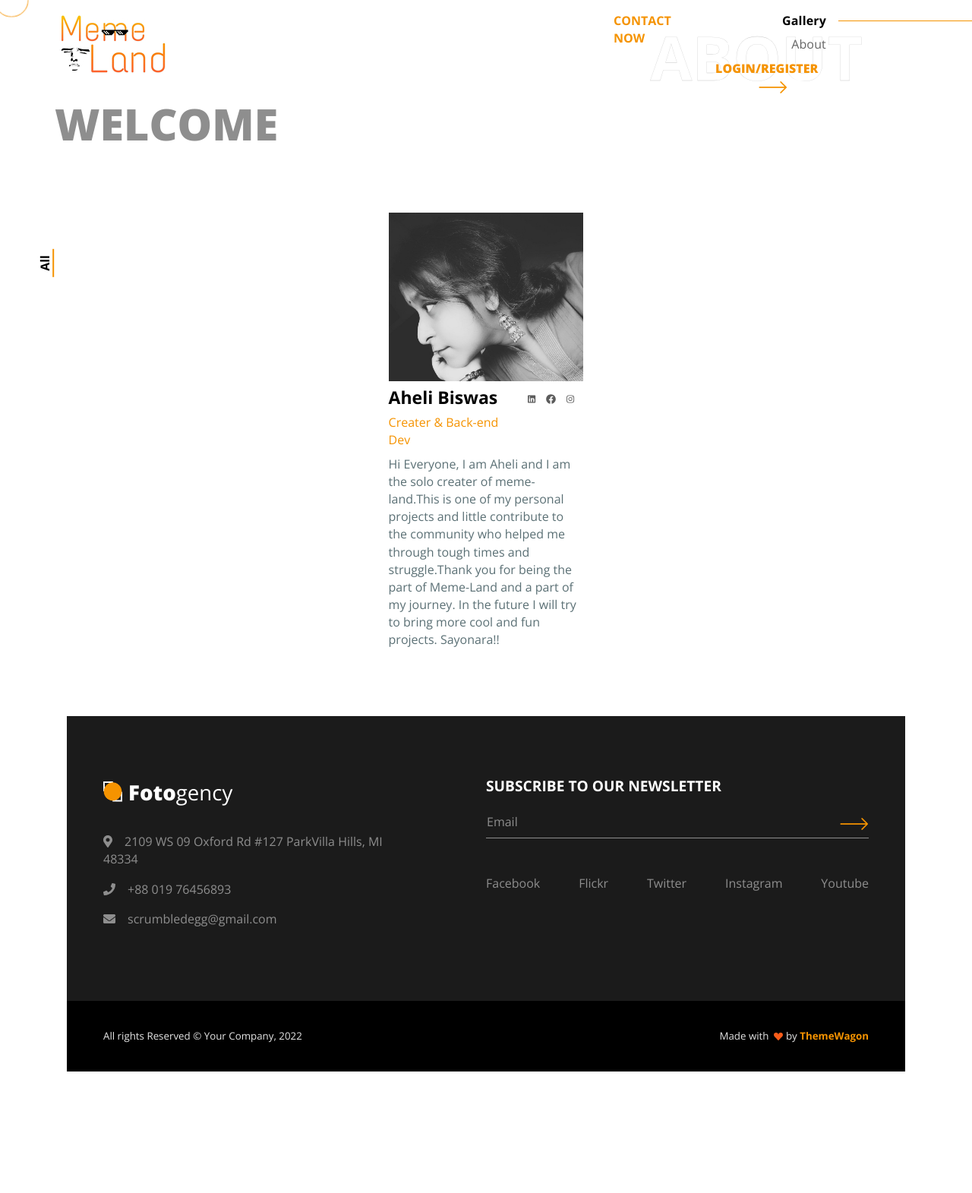
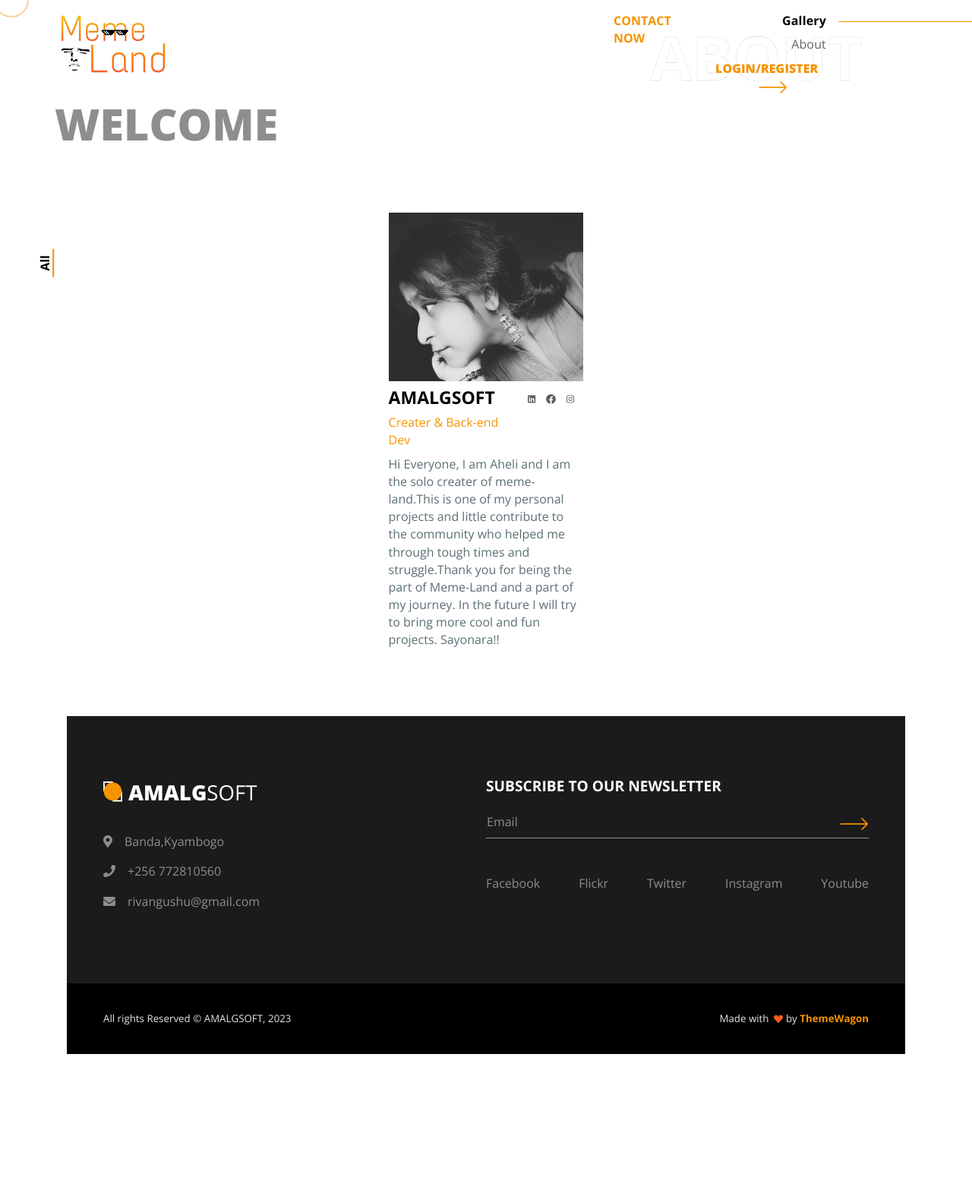
Before and after one commit to rivangushu200241/jaxxxxlov, a Django app: page /about/ in a window 1280 px wide. Shown: the whole page at 76% size. After the commit the page ends 1388 px from the top, so only its background shows below. Run offline with Django 4.2, Linux system fonts and the light colour scheme; some libraries are stand-ins or nearby versions.

Commit message:
firt cim

```diff
--- a/base/templates/base/about.html
+++ b/base/templates/base/about.html
@@ -12,7 +12,7 @@
                       <div class="card border-0 mb-3"><img class="card-img-top" src="/static/assets/img/team/team1.jpg" alt="" />
                         <div class="row g-0 card-body px-0 pt-2">
                           <div class="col-12 col-xl-8 text-center text-xl-start">
-                            <h4>Aheli Biswas</h4>
+                            <h4>AMALGSOFT</h4>
                             <p class="text-warning mb-2">Creater & Back-end Dev</p>
                           </div>
                           <div class="col-12 col-xl-4 justify-content-center fs-2 d-flex gap-1"><a href="#!"><span class="team-social-icon fab fa-linkedin ml-3"></span></a><a href="#!"><span class="team-social-icon fab fa-facebook ml-3"></span></a><a href="#!"><span class="team-social-icon fab fa-instagram ml-3"></span></a></div>
--- a/templates/main.html
+++ b/templates/main.html
@@ -136,10 +136,10 @@
 <div class="container py-7 px-md-5">
   <div class="row g-0">
     <div class="col-md-6 mb-5 mb-md-0">
-      <div class="mb-4 d-inline-block"><a class="navbar-brand pt-0 fs-3 text-white d-flex align-items-center" href="index.html"><img class="img-fluid" src="{% static 'assets/img/icons/dark-logo-icon.png' %}" alt="" width="25" height="25" /><span class="fw-bolder ms-2">Foto</span><span class="fw-thin">gency</span></a></div>
-      <div class="col-12 col-md-10 text-300 mb-3"><i class="fas fa-map-marker-alt"></i><a class="nav-link text-300 d-inline" href="https://www.google.com/maps/place/2109+WS+09+Oxford+Rd+%23127+ParkVilla+Hills,+">2109 WS 09 Oxford Rd #127 ParkVilla Hills, MI 48334</a></div>
-      <div class="col-12 col-md-10 text-300 mb-3"><i class="fas fa-phone"></i><a class="nav-link text-300 d-inline" href="tel:+8801976476893">+88 019 76456893</a></div>
-      <div class="col-12 col-md-10 text-300 mb-3"><i class="fas fa-envelope"></i><a class="nav-link text-300 d-inline" href="mailto:scrscrumbledegg@gmail.com">scrumbledegg@gmail.com</a></div>
+      <div class="mb-4 d-inline-block"><a class="navbar-brand pt-0 fs-3 text-white d-flex align-items-center" href="index.html"><img class="img-fluid" src="{% static 'assets/img/icons/dark-logo-icon.png' %}" alt="" width="25" height="25" /><span class="fw-bolder ms-2">AMALG</span><span class="fw-thin">SOFT</span></a></div>
+      <div class="col-12 col-md-10 text-300 mb-3"><i class="fas fa-map-marker-alt"></i><a class="nav-link text-300 d-inline" href="https://www.google.com/maps/place/2109+WS+09+Oxford+Rd+%23127+ParkVilla+Hills,+">Banda,Kyambogo</a></div>
+      <div class="col-12 col-md-10 text-300 mb-3"><i class="fas fa-phone"></i><a class="nav-link text-300 d-inline" href="tel:+256772810560">+256 772810560</a></div>
+      <div class="col-12 col-md-10 text-300 mb-3"><i class="fas fa-envelope"></i><a class="nav-link text-300 d-inline" href="mailto:rivangushu@gmail.com">rivangushu@gmail.com</a></div>
     </div>
     <div class="col-md-6">
       <h5 class="text-white mb-2">SUBSCRIBE TO OUR NEWSLETTER</h5>
@@ -167,7 +167,7 @@
 <div class="container px-md-5">
   <div class="row g-0 justify-content-md-between justify-content-evenly py-4">
     <div class="col-12 col-sm-8 col-md-6 col-lg-auto text-center text-md-start">
-      <p class="fs--1 my-2 fw-light text-100">All rights Reserved &copy; Your Company, 2022</p>
+      <p class="fs--1 my-2 fw-light text-100">All rights Reserved &copy; AMALGSOFT, 2023</p>
     </div>
     <div class="col-12 col-sm-8 col-md-6">
       <p class="fs--1 fw-light my-2 text-center text-md-end text-100"> Made with&nbsp;
```
